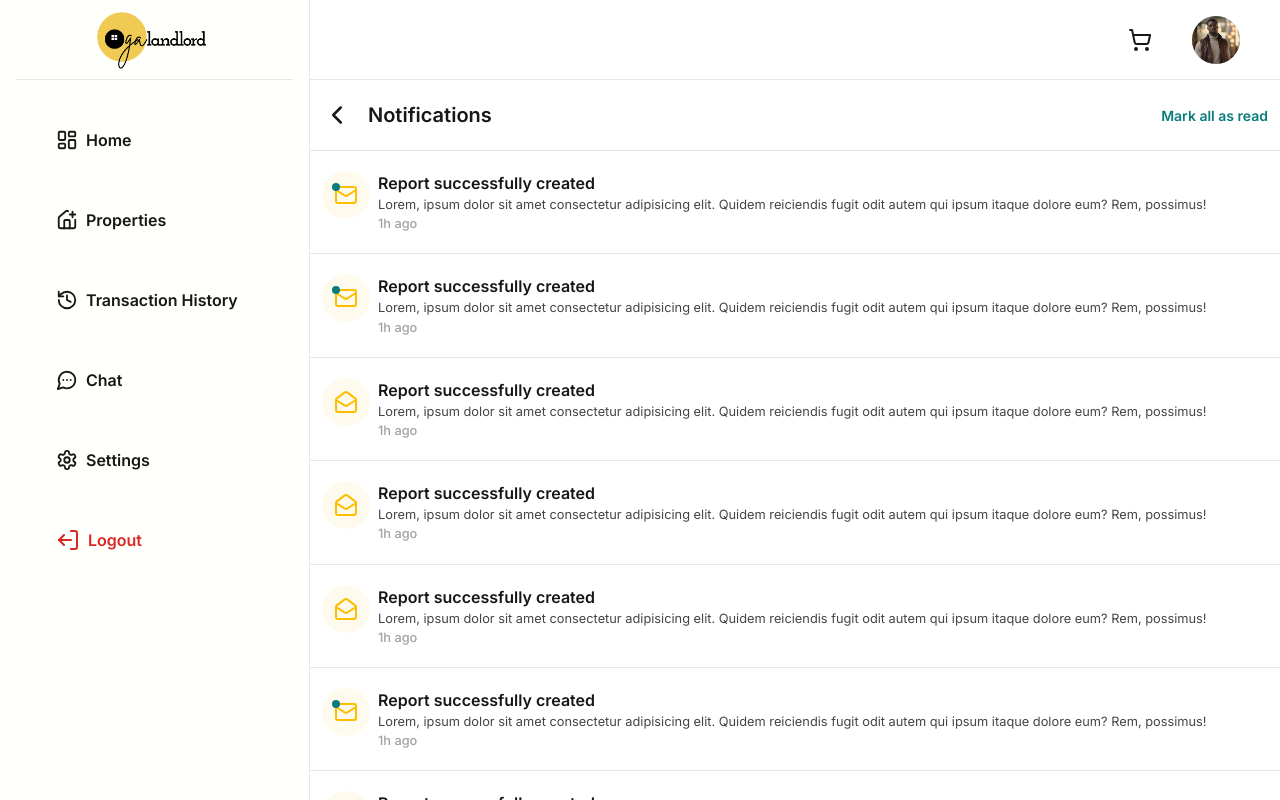
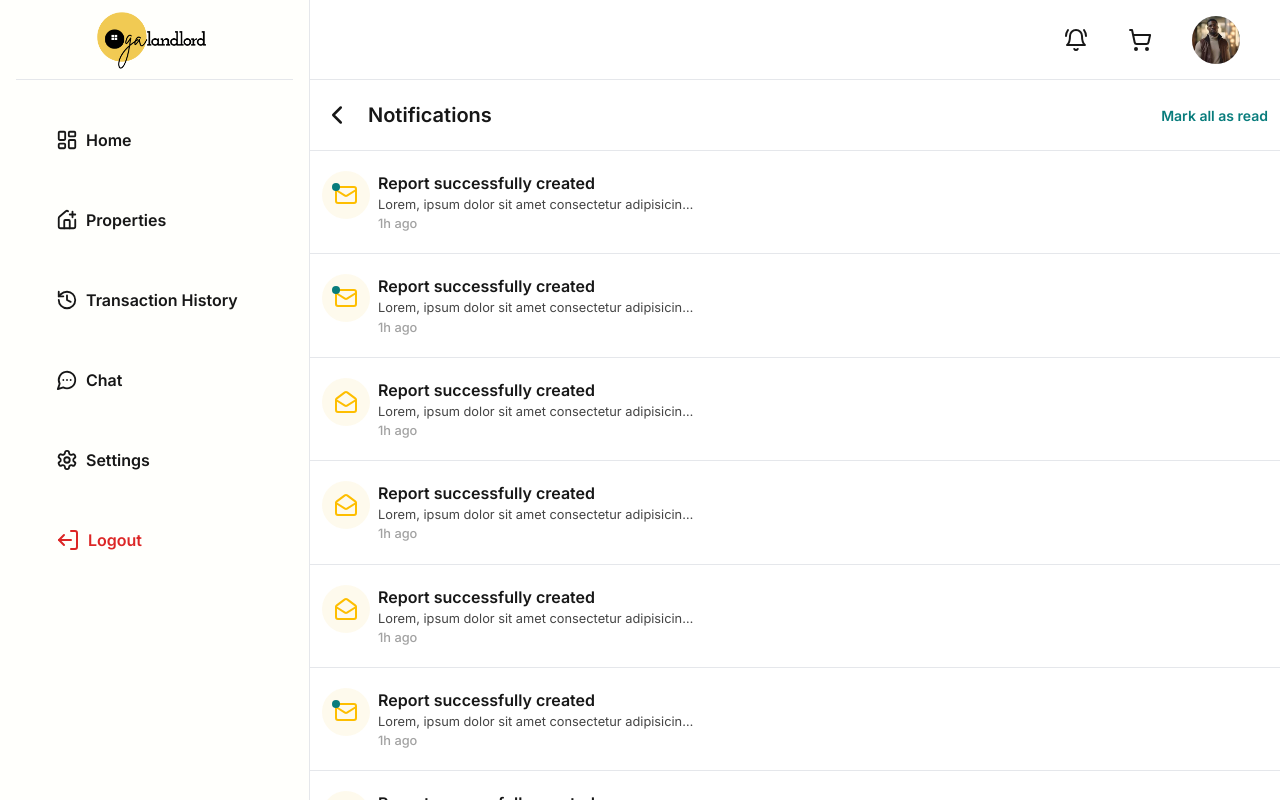
Before and after one commit to dev-enthusias/text-landlord, a Next.js app: page /dashboard/notifications in a window 1280 px wide. Built offline with nearby package versions, Linux system fonts and the light colour scheme.

Commit message:
implement dropdown for notification on desktop screen

```diff
--- /dev/null
+++ b/src/app/dashboard/notifications/notification-card.tsx
@@ -0,0 +1,27 @@
+import { MailIcon, MailOpenIcon } from "lucide-react";
+
+export default function NotificationCard({
+  status = "unread",
+}: {
+  status?: "unread" | "read";
+}) {
+  return (
+    <article className="border-b-grey-200 flex gap-x-2 border-b bg-white px-3 py-5">
+      <div className="relative flex h-12 w-12 shrink-0 items-center justify-center rounded-full bg-primary/10 text-primary-dark">
+        {status === "read" ? <MailOpenIcon /> : <MailIcon />}
+        {status === "unread" && (
+          <div className="absolute left-2.5 top-3 h-2 w-2 rounded-full bg-accent" />
+        )}
+      </div>
+      <div>
+        <h3 className="font-semibold">Report successfully created</h3>
+        <p className="w-[calc(100vw-82px)] truncate text-sm opacity-80 lg:w-[320px]">
+          Lorem, ipsum dolor sit amet consectetur adipisicing elit. Quidem
+          reiciendis fugit odit autem qui ipsum itaque dolore eum? Rem,
+          possimus!
+        </p>
+        <p className="text-sm font-medium opacity-40">1h ago</p>
+      </div>
+    </article>
+  );
+}
--- a/src/app/dashboard/notifications/page.tsx
+++ b/src/app/dashboard/notifications/page.tsx
@@ -1,5 +1,5 @@
 import PrevPageButton from "@/components/general/prev-page";
-import { MailIcon, MailOpenIcon } from "lucide-react";
+import NotificationCard from "./notification-card";
 
 export default function Notifications() {
   return (
@@ -33,29 +33,3 @@ export default function Notifications() {
     </>
   );
 }
-
-function NotificationCard({
-  status = "unread",
-}: {
-  status?: "unread" | "read";
-}) {
-  return (
-    <article className="border-b-grey-200 flex gap-x-2 border-b bg-white px-3 py-5">
-      <div className="relative flex h-12 w-12 shrink-0 items-center justify-center rounded-full bg-primary/10 text-primary-dark">
-        {status === "read" ? <MailOpenIcon /> : <MailIcon />}
-        {status === "unread" && (
-          <div className="absolute left-2.5 top-3 h-2 w-2 rounded-full bg-accent" />
-        )}
-      </div>
-      <div>
-        <h3 className="font-semibold">Report successfully created</h3>
-        <p className="w-[calc(100vw-82px)] truncate text-sm opacity-80">
-          Lorem, ipsum dolor sit amet consectetur adipisicing elit. Quidem
-          reiciendis fugit odit autem qui ipsum itaque dolore eum? Rem,
-          possimus!
-        </p>
-        <p className="text-sm font-medium opacity-40">1h ago</p>
-      </div>
-    </article>
-  );
-}
--- a/src/components/general/notification-btn.tsx
+++ b/src/components/general/notification-btn.tsx
@@ -1,38 +1,40 @@
-// "use client";
+"use client";
 
-// // import { NotificationCard } from "@/app/dashboard/notifications/page";
-// import { LucideBellRing } from "lucide-react";
-// import { useState } from "react";
+import NotificationCard from "@/app/dashboard/notifications/notification-card";
+import { LucideBellRing } from "lucide-react";
+import { useState } from "react";
 
-// export default function NotificationBtn() {
-//   const [isOpen, setIsOpen] = useState(false);
+export default function NotificationBtn() {
+  const [isOpen, setIsOpen] = useState(false);
 
-//   return (
-//     <div className="relative">
-//       <button className="hidden lg:block" onClick={() => setIsOpen(!isOpen)}>
-//         <LucideBellRing />
-//       </button>
+  return (
+    <div>
+      <button className="hidden lg:block" onClick={() => setIsOpen(!isOpen)}>
+        <LucideBellRing />
+      </button>
 
-//       {isOpen && (
-//         <div className="absolute right-0 top-20 z-[1000000000] w-[420px]">
-//           <section className="flex items-center justify-between border-b border-gray-200 bg-white px-3 py-5">
-//             <div className="flex gap-x-4">
-//               <h1 className="text-xl font-semibold">Notifications</h1>
-//             </div>
-//             <button className="text-[14px] font-semibold text-accent">
-//               Mark all as read
-//             </button>
-//           </section>
-//           <section>
-//             <div>
-//               {/* <NotificationCard />
-//               <NotificationCard />
-//               <NotificationCard status="read" />
-//               <NotificationCard status="read" /> */}
-//             </div>
-//           </section>
-//         </div>
-//       )}
-//     </div>
-//   );
-// }
+      {isOpen && (
+        <div className="custom-shadow fixed right-0 top-20 flex h-[calc(100vh-80px)] w-[420px] flex-col bg-white">
+          <section className="flex items-center justify-between border-b border-gray-200 bg-white px-3 py-5">
+            <div className="flex gap-x-4">
+              <h1 className="text-xl font-semibold">Notifications</h1>
+            </div>
+            <button className="text-[14px] font-semibold text-accent">
+              Mark all as read
+            </button>
+          </section>
+          <section className="no-scrollbar h-full grow overflow-y-scroll">
+            <div>
+              <NotificationCard />
+              <NotificationCard />
+              <NotificationCard status="read" />
+              <NotificationCard status="read" />
+              <NotificationCard status="read" />
+              <NotificationCard status="read" />
+            </div>
+          </section>
+        </div>
+      )}
+    </div>
+  );
+}
--- a/src/components/general/topbar.tsx
+++ b/src/components/general/topbar.tsx
@@ -2,7 +2,7 @@ import { routes } from "@/constants/routes";
 import { LucideBellRing, LucideShoppingCart } from "lucide-react";
 import Image from "next/image";
 import Link from "next/link";
-// import NotificationBtn from "./notification-btn";
+import NotificationBtn from "./notification-btn";
 
 export default function Topbar() {
   return (
@@ -22,7 +22,7 @@ export default function Topbar() {
         <Link href={routes.DASHBOARDNOTIFICATIONS} className="lg:hidden">
           <LucideBellRing />
         </Link>
-        {/* <NotificationBtn /> */}
+        <NotificationBtn />
         <Link href={routes.DASHBOARDCART}>
           <LucideShoppingCart />
         </Link>
```
